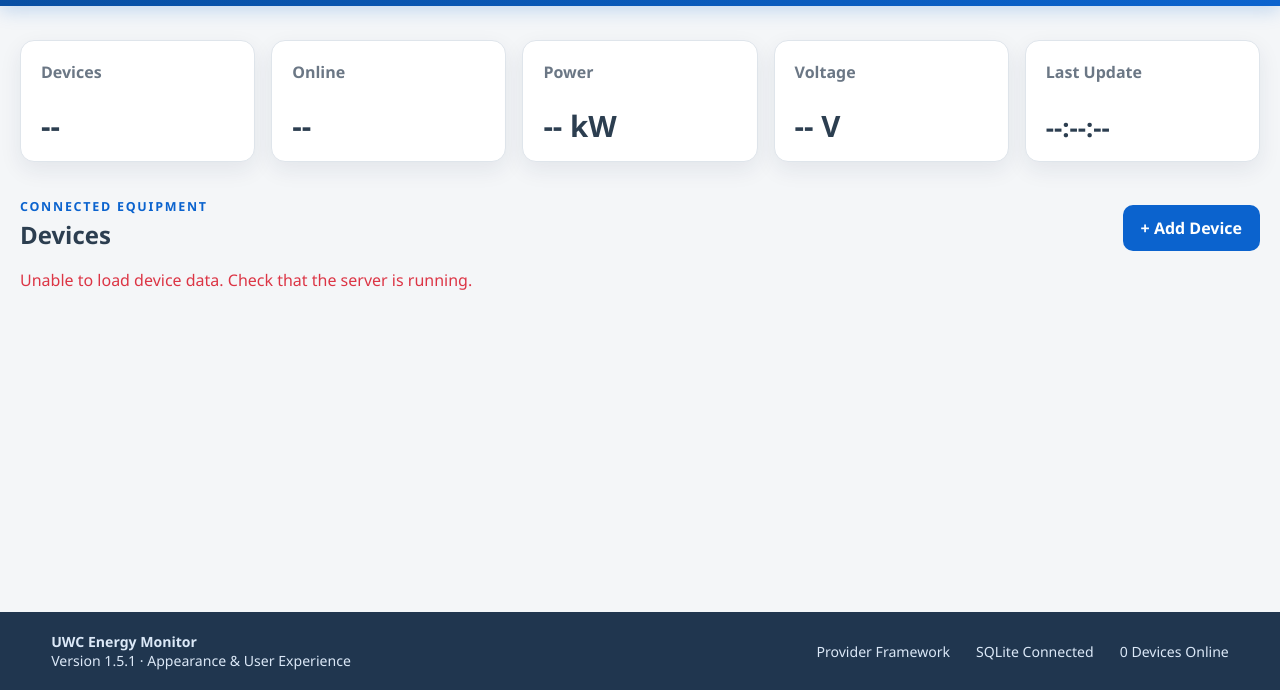
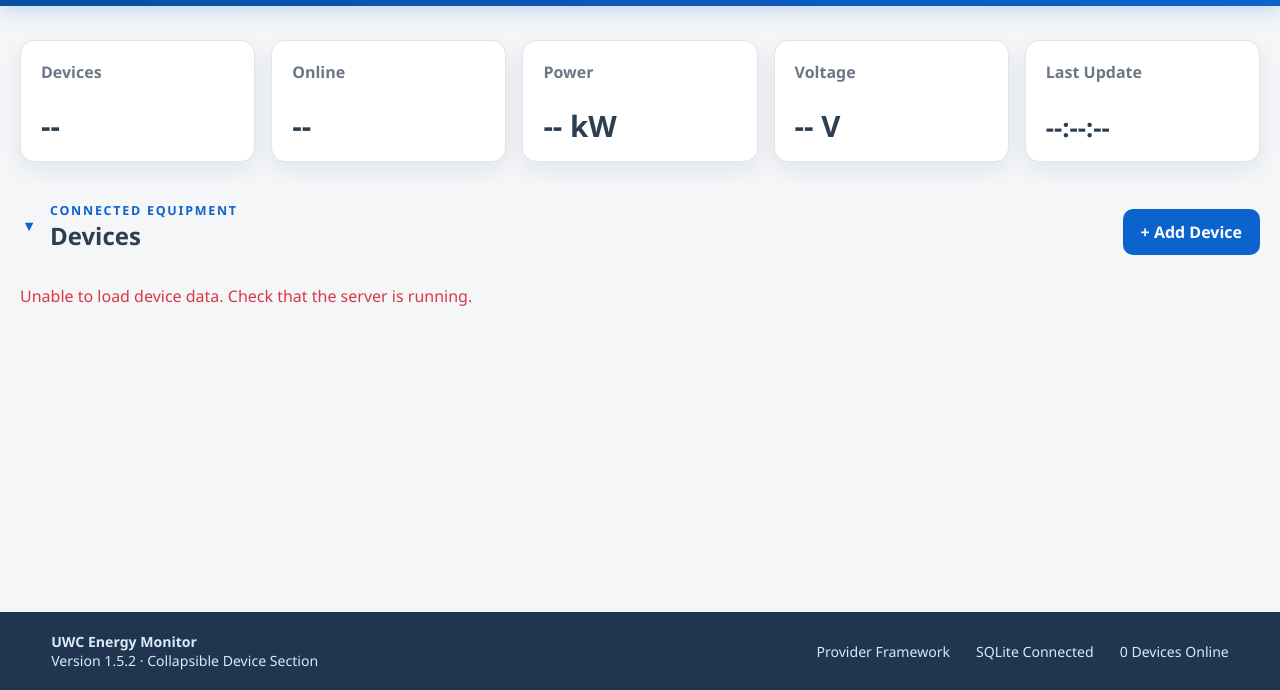
Before and after one commit to Luke-EDA/UWC-Energy-Meter, a website: page public/index.html in a window 1280 px wide. Shown: the part 110-800 px from the top of the page. Drawn offline with Linux system fonts and the light colour scheme; no server answers.

Commit message:
feat: add collapsible device section to dashboard

```diff
--- a/package.json
+++ b/package.json
@@ -1,7 +1,7 @@
 {
   "name": "uwc-energy-monitor",
-  "version": "1.5.1",
-  "description": "Protocol-agnostic multi-device dashboard with persistent light and dark themes for three-phase energy monitoring.",
+  "version": "1.5.2",
+  "description": "Protocol-agnostic multi-device dashboard with persistent themes and a collapsible device section for three-phase energy monitoring.",
   "main": "src/server.js",
   "scripts": {
     "start": "node src/server.js",
@@ -16,5 +16,5 @@
   "engines": {
     "node": ">=20"
   },
-  "buildName": "Appearance & User Experience"
+  "buildName": "Collapsible Device Section"
 }
--- a/public/css/dashboard.css
+++ b/public/css/dashboard.css
@@ -57,8 +57,7 @@ a {
   text-transform: uppercase;
 }
 
-.topbar h1,
-.dashboard-actions h2 {
+.topbar h1 {
   margin: 0;
 }
 
@@ -137,6 +136,70 @@ a {
   justify-content: space-between;
   gap: 20px;
   margin: 36px 0 18px;
+}
+
+.section-toggle {
+  display: inline-flex;
+  align-items: center;
+  gap: 12px;
+  border: 0;
+  padding: 4px 4px 4px 0;
+  color: var(--text);
+  background: transparent;
+  text-align: left;
+  cursor: pointer;
+  border-radius: 8px;
+}
+
+.section-toggle-indicator {
+  width: 18px;
+  color: var(--primary);
+  font-size: 0.9rem;
+  font-weight: 800;
+  line-height: 1;
+  text-align: center;
+}
+
+.section-toggle .section-eyebrow,
+.section-toggle .section-title {
+  display: block;
+}
+
+.section-toggle .section-eyebrow {
+  margin-bottom: 3px;
+}
+
+.section-title {
+  font-size: 1.5rem;
+  font-weight: 700;
+  line-height: 1.2;
+}
+
+.section-toggle:hover .section-title,
+.section-toggle:hover .section-toggle-indicator {
+  color: var(--primary);
+}
+
+.section-toggle:focus-visible {
+  outline: 3px solid rgba(11, 99, 206, 0.24);
+  outline-offset: 4px;
+}
+
+.collapsible-section {
+  display: grid;
+  grid-template-rows: 0fr;
+  opacity: 0;
+  transition: grid-template-rows 220ms ease, opacity 170ms ease;
+}
+
+.collapsible-section.is-expanded {
+  grid-template-rows: 1fr;
+  opacity: 1;
+}
+
+.collapsible-section-inner {
+  min-height: 0;
+  overflow: hidden;
 }
 
 .section-eyebrow {
@@ -577,6 +640,7 @@ a {
 html,
 body,
 .topbar,
+.section-toggle,
 .footer,
 .summary-card,
 .device-card,
--- a/public/index.html
+++ b/public/index.html
@@ -31,7 +31,7 @@
         </div>
         <div class="build-badge" aria-label="Development build">
           <span>Development Build</span>
-          <strong>v1.5.1</strong>
+          <strong>v1.5.2</strong>
         </div>
       </div>
     </header>
@@ -46,16 +46,23 @@
       </section>
 
       <section class="dashboard-actions" aria-label="Dashboard actions">
-        <div><p class="section-eyebrow">Connected equipment</p><h2>Devices</h2></div>
+        <button id="deviceSectionToggle" class="section-toggle" type="button" aria-expanded="true" aria-controls="deviceSectionContent">
+          <span class="section-toggle-indicator" aria-hidden="true">▼</span>
+          <span><span class="section-eyebrow">Connected equipment</span><span class="section-title">Devices</span></span>
+        </button>
         <button id="addDeviceButton" class="primary-button" type="button">+ Add Device</button>
       </section>
 
-      <div id="dashboardMessage" class="message" role="status" aria-live="polite">Loading devices…</div>
-      <section id="deviceGrid" class="device-grid" aria-label="Connected devices"></section>
+      <div id="deviceSectionContent" class="collapsible-section is-expanded">
+        <div class="collapsible-section-inner">
+          <div id="dashboardMessage" class="message" role="status" aria-live="polite">Loading devices…</div>
+          <section id="deviceGrid" class="device-grid" aria-label="Connected devices"></section>
+        </div>
+      </div>
     </main>
 
     <footer class="footer">
-      <div><strong>UWC Energy Monitor</strong><span>Version 1.5.1 · Appearance & User Experience</span></div>
+      <div><strong>UWC Energy Monitor</strong><span>Version 1.5.2 · Collapsible Device Section</span></div>
       <div class="footer-status"><span>Provider Framework</span><span>SQLite Connected</span><span id="footerDeviceStatus">0 Devices Online</span></div>
     </footer>
   </div>
--- a/public/js/dashboard.js
+++ b/public/js/dashboard.js
@@ -1,6 +1,7 @@
 'use strict';
 
 const REFRESH_INTERVAL_MS = 1000;
+const DEVICE_SECTION_STATE_KEY = 'uwc-device-section-collapsed';
 let devicesById = new Map();
 let editingDeviceId = null;
 let pendingDeleteDevice = null;
@@ -15,6 +16,9 @@ const elements = {
   dashboardMessage: document.getElementById('dashboardMessage'),
   footerDeviceStatus: document.getElementById('footerDeviceStatus'),
   addDeviceButton: document.getElementById('addDeviceButton'),
+  deviceSectionToggle: document.getElementById('deviceSectionToggle'),
+  deviceSectionContent: document.getElementById('deviceSectionContent'),
+  deviceSectionIndicator: document.querySelector('.section-toggle-indicator'),
   deviceDialog: document.getElementById('deviceDialog'),
   deviceForm: document.getElementById('deviceForm'),
   dialogTitle: document.getElementById('dialogTitle'),
@@ -266,6 +270,35 @@ async function confirmDeleteDevice() {
   }
 }
 
+function setDeviceSectionCollapsed(collapsed, persist = true) {
+  elements.deviceSectionToggle.setAttribute('aria-expanded', String(!collapsed));
+  elements.deviceSectionContent.classList.toggle('is-expanded', !collapsed);
+  elements.deviceSectionIndicator.textContent = collapsed ? '▶' : '▼';
+
+  if (persist) {
+    try {
+      localStorage.setItem(DEVICE_SECTION_STATE_KEY, String(collapsed));
+    } catch (error) {
+      console.warn('Unable to save device section state:', error);
+    }
+  }
+}
+
+function initialiseDeviceSection() {
+  let collapsed = false;
+  try {
+    collapsed = localStorage.getItem(DEVICE_SECTION_STATE_KEY) === 'true';
+  } catch (error) {
+    console.warn('Unable to read device section state:', error);
+  }
+
+  setDeviceSectionCollapsed(collapsed, false);
+  elements.deviceSectionToggle.addEventListener('click', () => {
+    const isExpanded = elements.deviceSectionToggle.getAttribute('aria-expanded') === 'true';
+    setDeviceSectionCollapsed(isExpanded);
+  });
+}
+
 function initialiseDialogs() {
   elements.addDeviceButton.addEventListener('click', () => openDeviceDialog());
   elements.closeDeviceDialog.addEventListener('click', () => elements.deviceDialog.close());
@@ -293,6 +326,7 @@ function initialiseDialogs() {
 }
 
 function initialise() {
+  initialiseDeviceSection();
   initialiseDialogs();
   refreshDashboard();
   window.setInterval(refreshDashboard, REFRESH_INTERVAL_MS);
```
Also changed, not shown: CHANGELOG.md, README.md, 2 other files.
